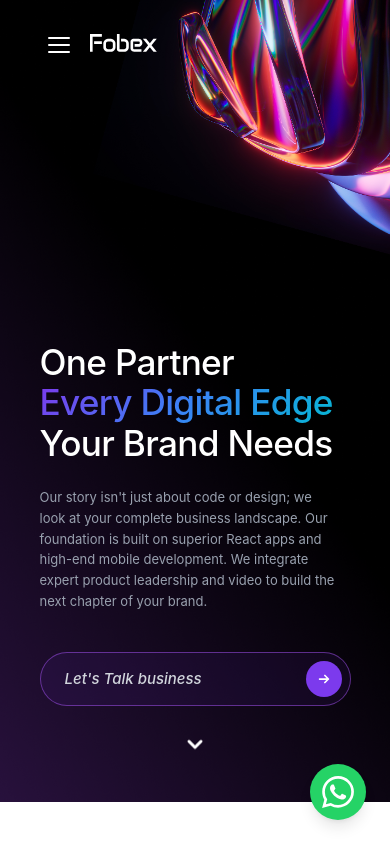
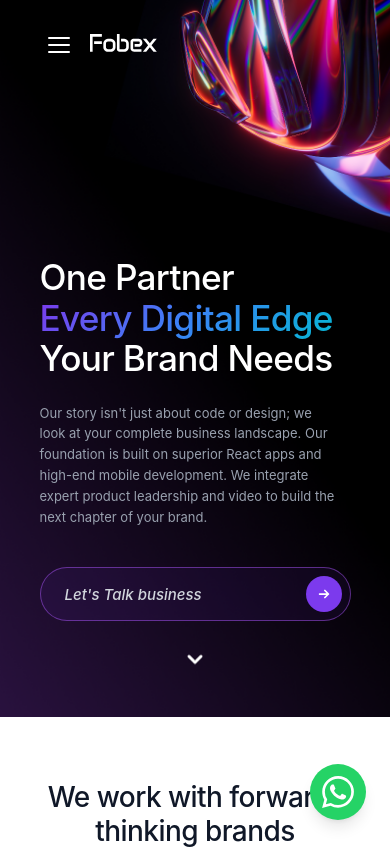
Before and after one commit to Akshay-m77/fobex, a React (Vite) app: page / in a window 390 px wide. Shown: the top 849 px of the page. Built offline with nearby package versions, Linux system fonts and the light colour scheme; a web font is replaced by a local one.

Commit message:
reduce mobile hero height

```diff
--- a/src/components/Hero.tsx
+++ b/src/components/Hero.tsx
@@ -10,7 +10,7 @@ export default function Hero() {
     return (
         <section
             ref={heroRef}
-            className="relative min-h-screen max-md:min-h-[95vh] flex items-end overflow-hidden pb-20 pt-24 max-md:pb-0"
+            className="relative min-h-screen max-md:min-h-[85vh] flex items-end overflow-hidden pb-20 pt-24 max-md:pb-0"
         >
             {/* Background gradient */}
             <div className="absolute inset-0 pointer-events-none max-md:hidden">
```
